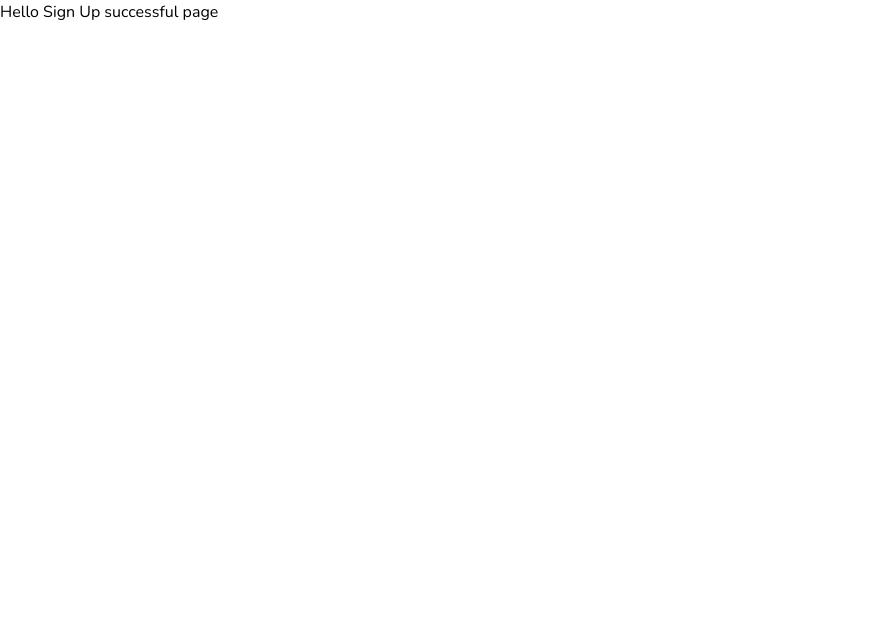
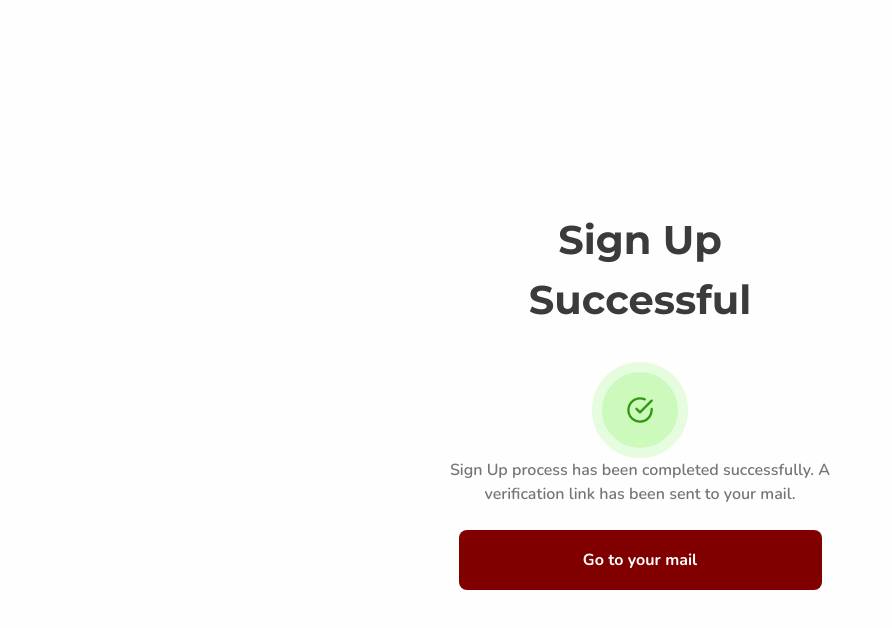
Before and after one commit to hngx-org/event, a Next.js app: page /auth/signup-successful in a window 1280 px wide. Shown: the top 628 px of the page, without its empty margins (0-892 px from the left). Built offline with nearby package versions, Linux system fonts and the light colour scheme.

Commit message:
Sign Up Successful Page Created

```diff
--- a/pages/auth/signup-successful.tsx
+++ b/pages/auth/signup-successful.tsx
@@ -1,9 +1,41 @@
 import React from 'react'
+import Image from 'next/image'
+
+const CheckCircleSVG = () => (
+    <svg
+        xmlns="http://www.w3.org/2000/svg"
+        width={28}
+        height={28}
+        viewBox="0 0 28 28"
+        fill="none"
+    >
+        <path
+            d="M25.6673 12.9267V14C25.6659 16.5158 24.8512 18.9638 23.3449 20.9788C21.8385 22.9938 19.7211 24.4679 17.3086 25.1812C14.896 25.8945 12.3175 25.8089 9.95753 24.937C7.59761 24.0652 5.58275 22.4538 4.21344 20.3433C2.84413 18.2327 2.19374 15.7361 2.35927 13.2257C2.52481 10.7153 3.49739 8.32572 5.13198 6.41326C6.76656 4.50079 8.97557 3.16795 11.4295 2.61351C13.8835 2.05907 16.451 2.31273 18.749 3.33667M25.6673 4.66667L14.0007 16.345L10.5007 12.845"
+            stroke="#30980C"
+            strokeWidth={2.33333}
+            strokeLinecap="round"
+            strokeLinejoin="round"
+        />
+    </svg>
+);
 
 const signupSuccessful = () => {
     return (
-        <div>
-            Hello Sign Up successful page
+        <div className='w-100 min-h-screen bg-[#FEFEFE] p-6 flex items-center justify-center'>
+            <div className="w-[384px] text-center">
+                <h1 className="text-[#3B3B3B] font-montserrat font-bold text-[40px]">
+                    Sign Up Successful
+                </h1>
+                <div className="p-6 border-[10px] border-[#E6FCDE] rounded-full w-min bg-[#CCFABD] mx-auto mt-8">
+                    <CheckCircleSVG />
+                </div>
+                <p className="text-[#757575] text-base font-semibold">
+                    Sign Up process has been completed successfully. A verification link has been sent to your mail.
+                </p>
+                <button className="w-[363px] mt-6 mx-auto p-[18px] text-center text-white bg-[#800000] rounded-lg text-base font-bold">
+                    Go to your mail
+                </button>
+            </div>
         </div>
     )
 }
```
